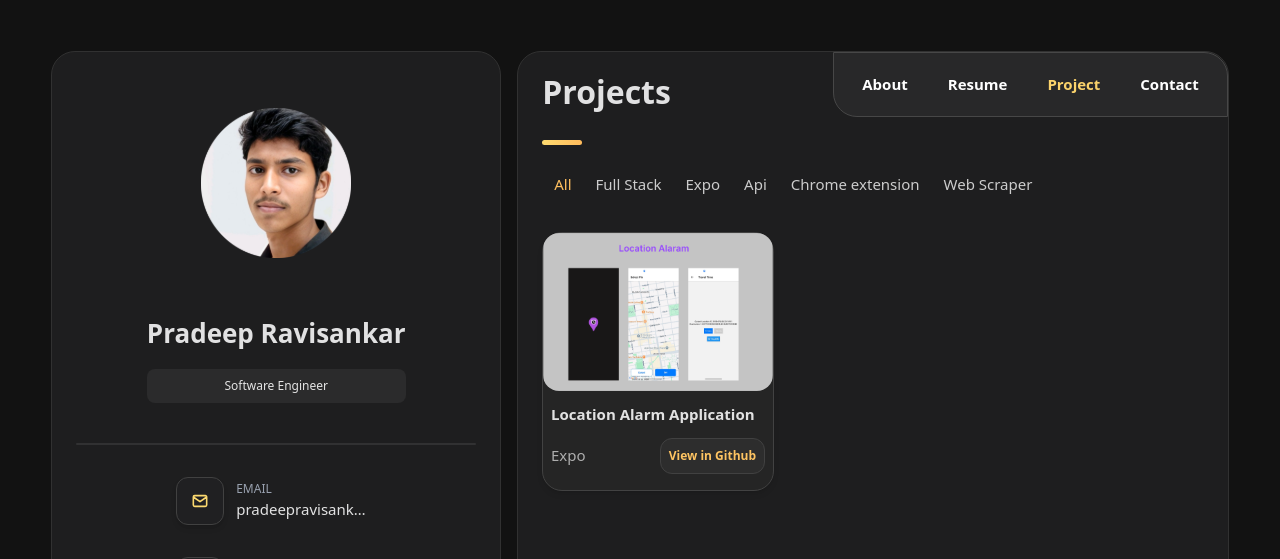
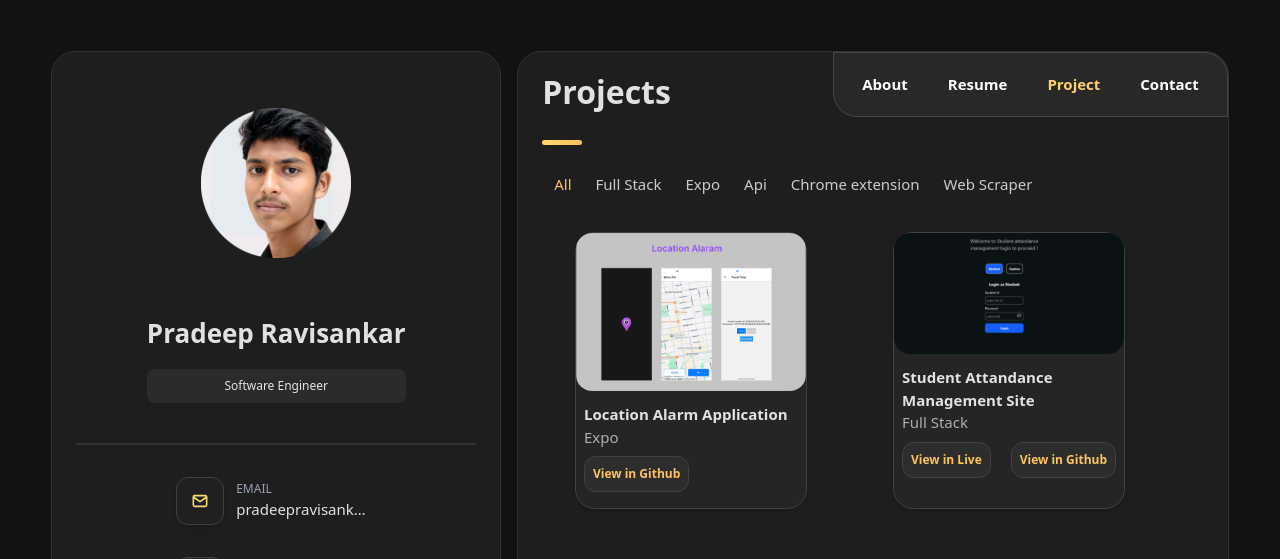
Before and after one commit to R-pradeep2005/Portfolio, a React (Vite) app: page /Project in a window 1280 px wide. Shown: the top 559 px of the page. Built offline with nearby package versions, Linux system fonts and the light colour scheme; no server answers.

Commit message:
Chore: updated new project student management site with live link

```diff
--- a/src/components/Project_Card.jsx
+++ b/src/components/Project_Card.jsx
@@ -1,16 +1,44 @@
-import React from 'react'
+import React from "react";
 
 const Project_Card = (props) => {
   return (
-    <div className={`flex text-left flex-col border-1 bg-[#252525] border-[#424242] rounded-[20px] shadow-md pb-2 w-[232px] items-start ${props.className} group cursor-pointer`}>
-       <div className='w-[230px]  rounded-2xl overflow-hidden  ' ><img  className='group-hover:scale-110 transition-transform duration-300'  src={props.src}></img></div>
-        <h3 className='font-semibold pl-2  pt-3 text-[15px] group-hover:text-[#f7f7f7] transition-colors duration-500'>{props.title}</h3>
-        <div className='flex flex-row items-center pt-1 justify-between w-full'><h2 className='text-[#aeaeae] group-hover:text-gray-300 pl-2  text-[15px] transition-colors duration-300 '>{props.type}</h2>
-        <a target="_blank" href={props.githublink}   className='text-[#fec462] hover:text-amber-200 sm:border-1 sm:bg-[#2d2d2d] sm:rounded-xl  sm:p-2 m-2 sm:hover:border-[#fec462] sm:border-[#414141] text-[12px] pt-2 pr-2 font-bold'> View in Github</a>
-        </div>
+    <div
+      className={`flex text-left flex-col border-1 bg-[#252525] border-[#424242] rounded-[20px] shadow-md pb-2 w-[232px] items-start ${props.className} group cursor-pointer`}
+    >
+      <div className="w-[230px]  rounded-2xl overflow-hidden  ">
+        <img
+          className="group-hover:scale-110 transition-transform duration-300"
+          src={props.src}
+        ></img>
+      </div>
+      <h3 className="font-semibold pl-2  pt-3 text-[15px] group-hover:text-[#f7f7f7] transition-colors duration-500">
+        {props.title}
+      </h3>
+      <h2 className="text-[#aeaeae] group-hover:text-gray-300 pl-2  text-[15px] transition-colors duration-300 ">
+        {props.type}
+      </h2>
+      <div className="flex flex-row items-center self-baseline  justify-between w-full">
+        {props.live_link == "null" ? null : (
+          <a
+            target="_blank"
+            href={props.live_link}
+            className="text-[#fec462] hover:text-amber-200 sm:border-1 sm:bg-[#2d2d2d] sm:rounded-xl  sm:p-2 m-2 sm:hover:border-[#fec462] sm:border-[#414141] text-[12px] pt-2 pr-2 font-bold"
+          >
+            {" "}
+            View in Live{" "}
+          </a>
+        )}
+        <a
+          target="_blank"
+          href={props.githublink}
+          className="text-[#fec462] hover:text-amber-200 sm:border-1 sm:bg-[#2d2d2d] sm:rounded-xl  sm:p-2 m-2 sm:hover:border-[#fec462] sm:border-[#414141] text-[12px] pt-2 pr-2 font-bold"
+        >
+          {" "}
+          View in Github
+        </a>
+      </div>
+    </div>
+  );
+};
 
-    </div>
-  )
-}
-
-export default Project_Card
+export default Project_Card;
--- a/src/pages/Projects.jsx
+++ b/src/pages/Projects.jsx
@@ -1,31 +1,62 @@
-import React, { useState } from 'react'
-import Project_Card from '../components/Project_Card'
-import Filter_Card from '../components/Filter_Card'
+import React, { useState } from "react";
+import Project_Card from "../components/Project_Card";
+import Filter_Card from "../components/Filter_Card";
 
 const Projects = () => {
-   const [type_name,settype] =useState('All')
-    const card=[{src:"/assets/card-location_alarm.svg",
-        title:'Location Alarm Application',
-        type:'Expo',
-        githublink:'https://github.com/R-pradeep2005/ReachReminder'
-    } ]
+  const [type_name, settype] = useState("All");
+  const card = [
+    {
+      src: "/assets/card-location_alarm.svg",
+      title: "Location Alarm Application",
+      type: "Expo",
+      live_link: "null",
+      githublink: "https://github.com/R-pradeep2005/ReachReminder",
+    },
+    {
+      src: "/assets/card_attandance_management.svg",
+      title: "Student Attandance Management Site",
+      type: "Full Stack",
+      live_link: "https://student-attandance-management-system.netlify.app/",
+      githublink:
+        "https://github.com/R-pradeep2005/Student-attandance-management",
+    },
+  ];
 
-    const display=(typ)=>{
-            settype(typ)
-    }
-    const filtered_card= type_name=='All'?card:card.filter(item=>item.type==type_name)
+  const display = (typ) => {
+    settype(typ);
+  };
+  const filtered_card =
+    type_name == "All" ? card : card.filter((item) => item.type == type_name);
   return (
-    <div className='flex flex-col items-start        rounded-[20px] h-full '>
-    <h1 className='font-bold text-[32px]   pt-4'>Projects</h1>
-    <div className='h-[5px] w-[40px] mt-6 rounded-full bg-gradient-to-l from-[#ffbb5c] to-[#ffdb70]' ></div>
-    <div className='w-full sm:overflow-hidden overflow-x-scroll'><Filter_Card  props={display}/> </div>
-    <div className='grid grid-cols-3 w-[90%] gap-4 mt-6 ml-0'> {filtered_card.length==0?<div  className='text-xl ml-18  text-[#ffbb5c]'>Projects Comming Soon ! </div>:filtered_card.map((item,index)=>(<Project_Card  key={index} className= "animation-scale"  src={item.src} title={item.title}  type={item.type} githublink={item.githublink}  /> ))}
+    <div className="flex flex-col items-start        rounded-[20px] h-full ">
+      <h1 className="font-bold text-[32px]   pt-4">Projects</h1>
+      <div className="h-[5px] w-[40px] mt-6 rounded-full bg-gradient-to-l from-[#ffbb5c] to-[#ffdb70]"></div>
+      <div className="w-full sm:overflow-hidden overflow-x-scroll">
+        <Filter_Card props={display} />{" "}
+      </div>
 
+      <div className="grid sm:grid-cols-2 self-center  w-[90%] gap-10 mt-6 ">
+        {" "}
+        {filtered_card.length == 0 ? (
+          <div className="text-xl ml-18  text-[#ffbb5c]">
+            Projects Comming Soon !{" "}
+          </div>
+        ) : (
+          filtered_card.map((item, index) => (
+            <Project_Card
+              key={index}
+              className="animation-scale"
+              src={item.src}
+              title={item.title}
+              type={item.type}
+              live_link={item.live_link}
+              githublink={item.githublink}
+            />
+          ))
+        )}
+      </div>
+    </div>
+  );
+};
 
-
-    </div>
-    </div>
-  )
-}
-
-export default Projects
+export default Projects;
```
Also changed, not shown: public/assets/card_attandance_management.svg (added).
